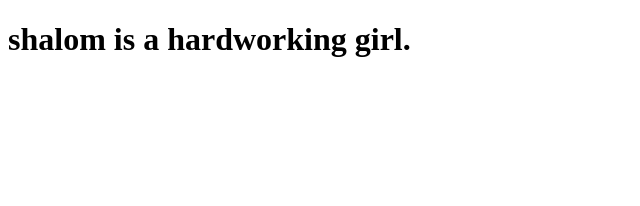
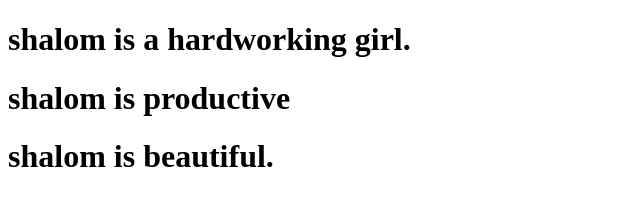
Before and after one commit to tomi-sin/coding-class, a plain HTML site: page second_coding_class/index.html in a window 1280 px wide. Shown: the whole page, without its empty margins (0-640 px from the left). Drawn offline with Linux system fonts and the light colour scheme.

Commit message:
to check if extra was added

```diff
--- a/second_coding_class/index.html
+++ b/second_coding_class/index.html
@@ -7,6 +7,8 @@
 </head>
 <body>
     <H1>shalom is a hardworking girl.</H1>
+    <H1>shalom is productive</H1>
+    <H1>shalom is beautiful.</H1>
 
 </body>
 </html>
```
